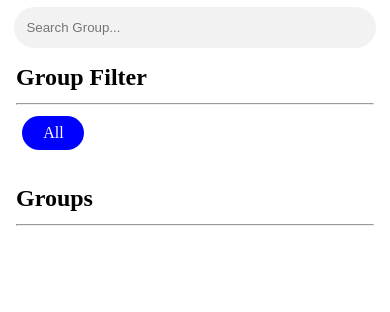
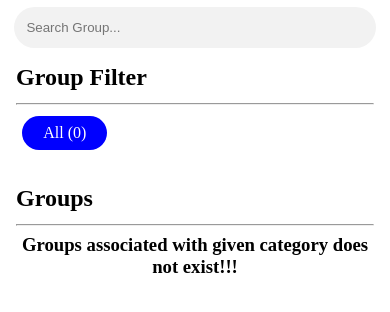
Before and after one commit to codewitgabi/Django-GroupChat-tutorial, a Django app: page / in a window 390 px wide. Shown: the part 46-358 px from the top of the page. Run offline with Django 3.2, Linux system fonts and the light colour scheme; the visitor is signed in with stand-in values (Sample User, id 1); data comes from the database, SQL or seed files in the repository; data that the repository does not hold is empty.

Commit message:
Fixed responsiveness

```diff
--- a/templates/base.html
+++ b/templates/base.html
@@ -68,6 +68,18 @@
             margin: 0.5em 0.5em;
             margin-left: 0;
             border-radius: 0;
+        }
+        .container {
+            margin: 2em 15%;
+        }
+        .mb-1 {
+            margin-bottom: 1em;
+        }
+        .flex-0 {
+            flex: 0.5;
+        }
+        .flex-1 {
+            flex: 1;
         }
         .group-wrapper {
             box-shadow: hsl(0,0%,80%) 0 0 5px;
--- a/templates/chat.html
+++ b/templates/chat.html
@@ -37,7 +37,7 @@
     </div>
     <form action="" id="chat-form" method="post">
     {% csrf_token %}
-        <textarea name="message" placeholder="Type Message..."></textarea>
+        <textarea name="message" required placeholder="Type Message..."></textarea>
         <button>Send</button>
     </form>
     </div>
--- a/templates/index.html
+++ b/templates/index.html
@@ -5,12 +5,12 @@
 
     <div class="row">
 
-        <div class="col">
+        <div class="col flex-0">
             <h2 class="mb-1">Group Filter</h2>
             <hr class="mb-1">
-            <a href="{% url 'index' %}" class="btn-link-b">All</a>
+            <a href="{% url 'index' %}" class="btn-link-b">All ({{ groups.count }})</a>
             {% for category in categories reversed %}
-                <a href="{% url 'index' %}?cat={{ category }}" class="btn-link-b">{{ category }}</a>
+                <a href="{% url 'index' %}?cat={{ category }}" class="btn-link-b">{{ category }} ({{ category.num_groups }})</a>
             {% endfor %}
         </div>
 
@@ -30,6 +30,8 @@
                 <a href="{% url 'view_chat' group.id %}" class="btn-link-bl">Go In</a>
                 {% endif %}
             </div>
+            {% empty %}
+            	<h3 align="center">Groups associated with given category does not exist!!!</h3>
             {% endfor %}
 
         </div>
```
